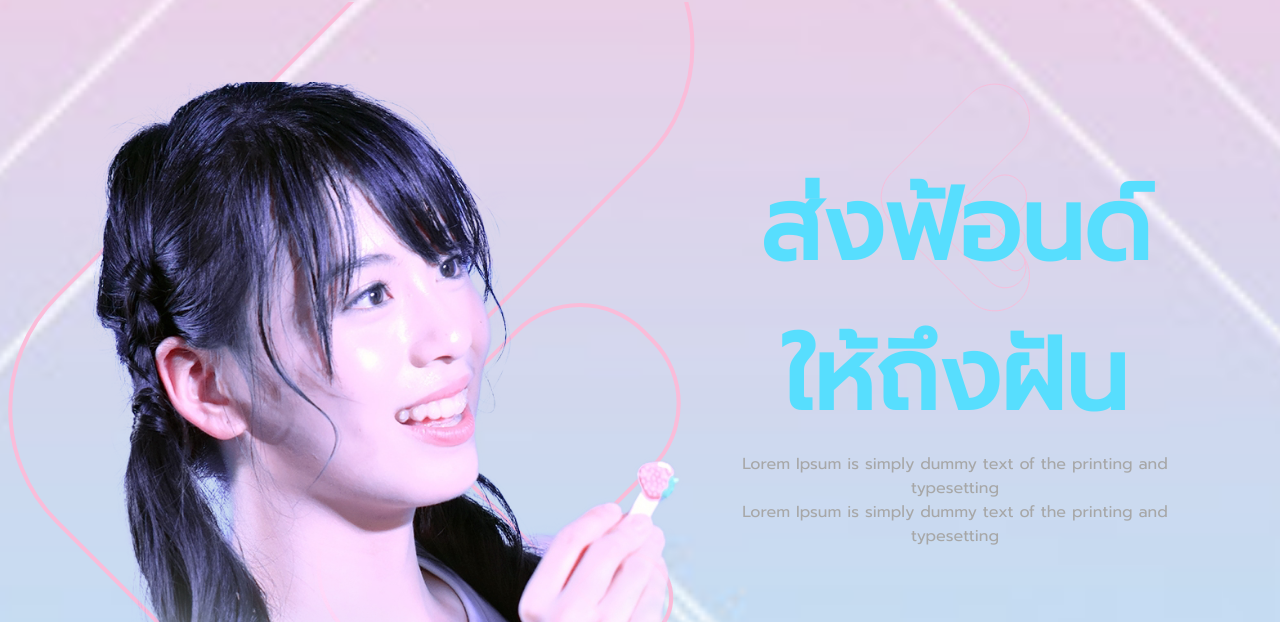
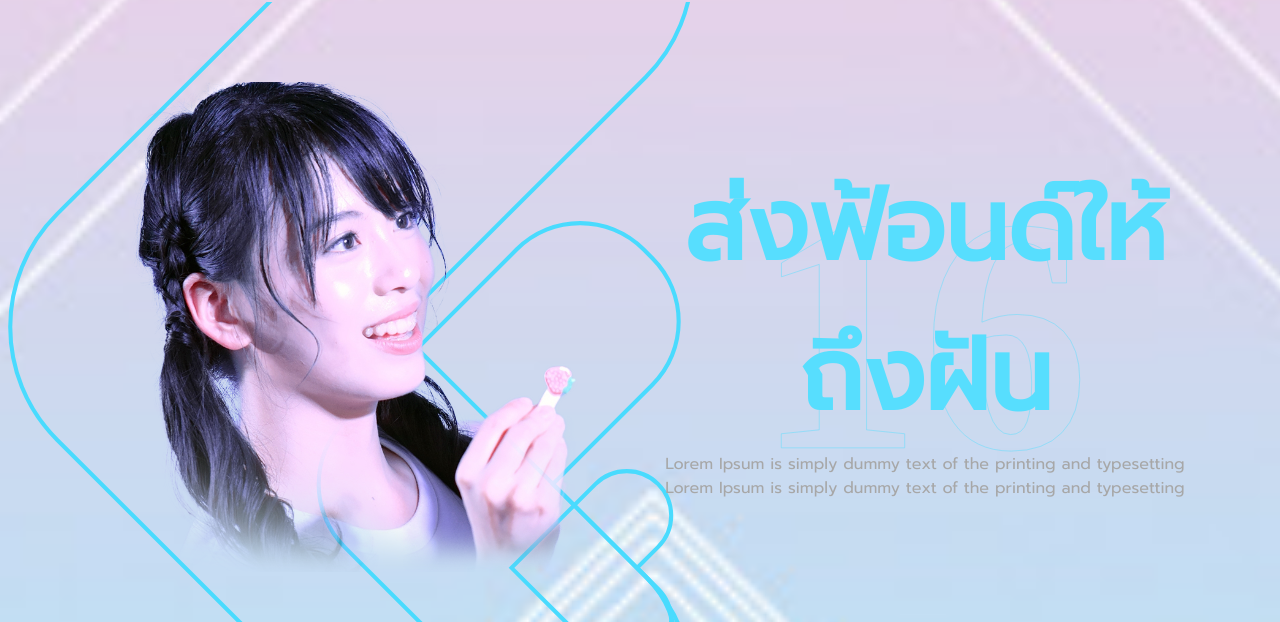
Before and after one commit to smartlt/frontforfond, a Vue app: page / in a window 1280 px wide. Shown: the part 2623-3245 px from the top of the page. Built offline with nearby package versions, Linux system fonts and the light colour scheme.

Commit message:
fixed image and css

```diff
--- a/src/components/FondQuote.vue
+++ b/src/components/FondQuote.vue
@@ -3,14 +3,14 @@
         <div class="fond-quote-container">
             <b-container>
                 <b-row class="">
-                    <b-col class="left-container">
-                        <img width="600" src="../assets/4-fond-2.png">
+                    <b-col cols="12" lg="6" class="left-container">
+                        <img width="450" src="../assets/4-fond-2.png">
                     </b-col>
-                    <b-col class="right-container full-height">
+                    <b-col cols="12" lg="6" class="right-container">
                         <div class="title">
                             {{ title }}
                         </div>
-                        <div class="content full-height">
+                        <div class="content">
                             <div>{{ content }}</div>
                             <div>{{ content }}</div>
                         </div>
@@ -52,7 +52,7 @@ export default {
 <style scoped>
 .fond-quote-container {
     height: 100%;
-    background-image: url('../assets/fond-line-pink.svg');
+    background-image: url('../assets/fond-line-blue.svg');
     background-repeat: no-repeat;
     background-position: left center;
     background-size: 55%;
@@ -67,10 +67,10 @@ export default {
 }
 .right-container {
     height: 100%;
-    background-image: url('../assets/fond-line-pink.svg');
+    background-image: url('../assets/16.svg');
     background-repeat: no-repeat;
     background-position: top center;
-    background-size: 30%;
+    background-size: 60%;
     color: #a7a7a7;
 }
 .quote-content{
@@ -89,7 +89,7 @@ export default {
     text-align: center;
 }
 .fff-logo {
-    width: 440px;
-    height: 225px;
+    width: 220px;
+    height: 125px;
 }
 </style>
--- a/src/components/HowToVote.vue
+++ b/src/components/HowToVote.vue
@@ -74,7 +74,7 @@ export default {
 }
 
 .bg-pic {
-    background-image: url('../assets/5-howtovote.png');
+    background-image: url('../assets/5.jpg');
     background-size:     cover;                      /* <------ */
     background-repeat:   no-repeat;
     background-position: center center;
```
